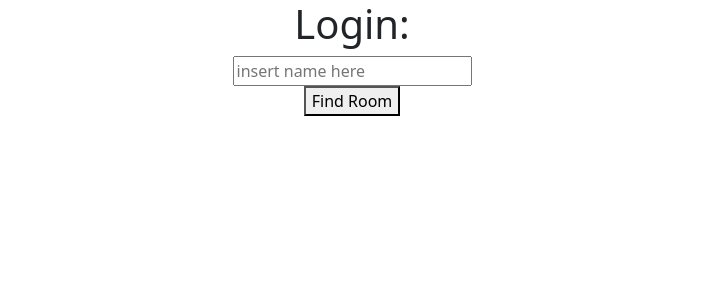
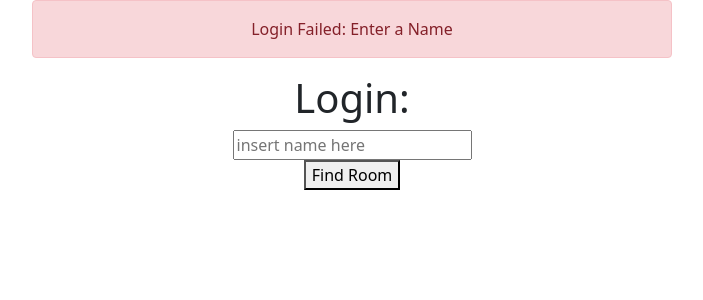
Before and after one commit to JGHB/chattie-fe, a React (Create React App) app: page / in a window 1280 px wide. Both pictures are taken after a click on the button "Find Room". Shown: the top 300 px of the page, without its empty margins (288-991 px from the left). Built offline with nearby package versions, Linux system fonts and the light colour scheme.

Commit message:
added nicer error message handling

```diff
--- /dev/null
+++ b/src/components/ErrorMessageComponent.js
@@ -0,0 +1,9 @@
+import React from 'react';
+
+// component that contains an error message if the user makes any unintended actions
+const ErrorMessageComponent = (props) =>
+<div class="alert alert-danger" role="alert">
+    {props.errorMsg}
+</div>
+
+export default ErrorMessageComponent;
--- a/src/components/LoginScreenComponent.js
+++ b/src/components/LoginScreenComponent.js
@@ -1,5 +1,6 @@
 import React from 'react';
 import './../App.css'
+import ErrorMessageComponent from './ErrorMessageComponent';
 
 // component to handle the login screen used to get into the chatroom
 class LoginScreenComponent extends React.Component {
@@ -11,7 +12,8 @@ class LoginScreenComponent extends React.Component {
         // handle state for login screen
         this.state = {
 
-            nameValue: ''
+            nameValue: '',
+            invalidNameErorr: false
         };
 
         this.handleNameInput = this.handleNameInput.bind(this);
@@ -22,7 +24,12 @@ class LoginScreenComponent extends React.Component {
     invalidName() {
 
         if (this.state.nameValue === '') {
-            alert('please enter a name')
+
+            this.setState({invalidNameErorr: true});
+        }
+
+        else {
+            this.setState({invalidNameErorr: false});
         }
     }
 
@@ -34,9 +41,16 @@ class LoginScreenComponent extends React.Component {
 
     render() {
 
+        // error message to send when login fails
+        const failedLogin = 'Login Failed: Enter a Name';
+
         return (
 
             <div class='login-container'>
+                {
+                    this.state.invalidNameErorr &&
+                    <ErrorMessageComponent errorMsg={failedLogin}/>
+                }
                 <h1 class='login-header'>Login:</h1>
                 <input
                     class='login-field'
```
